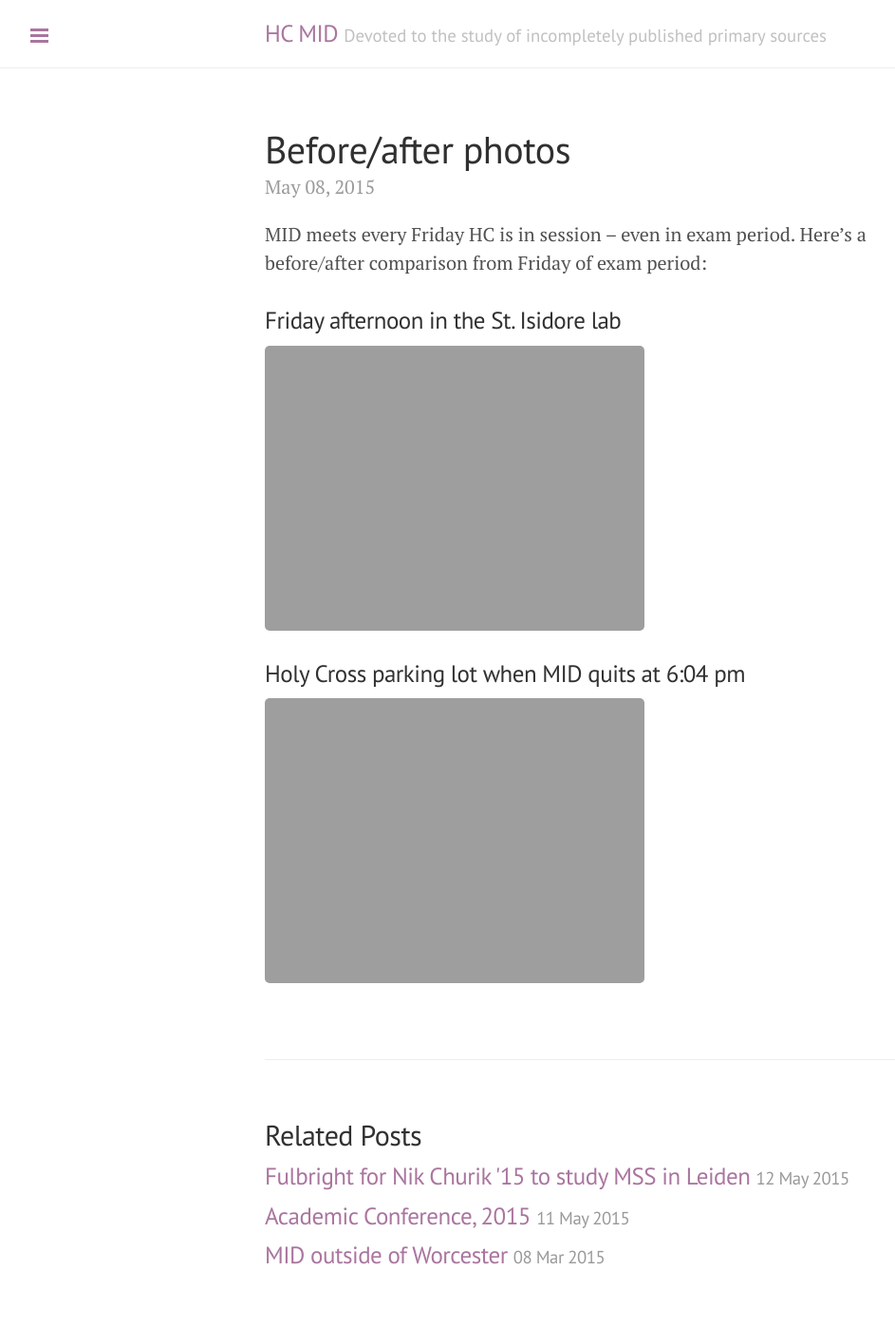
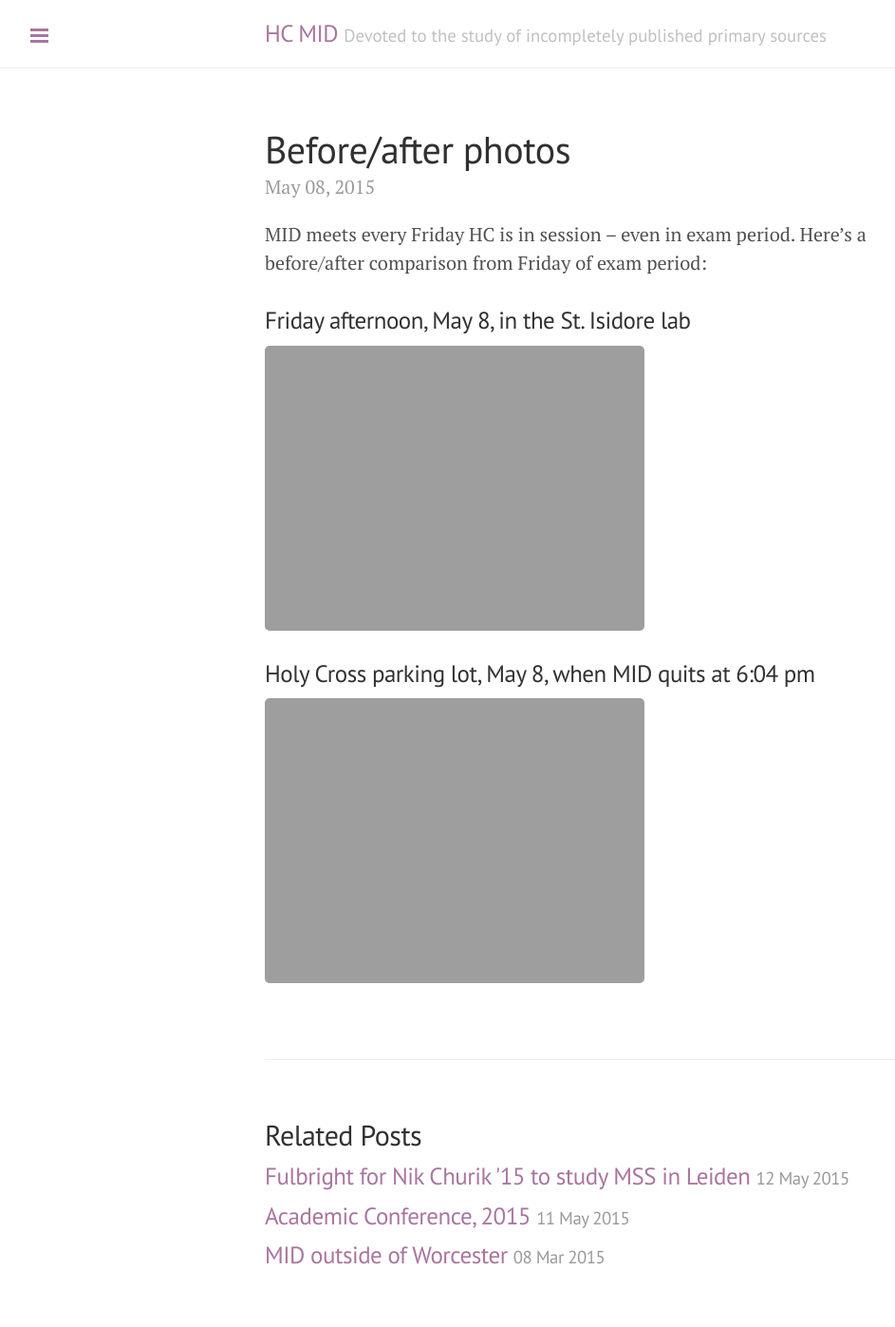
Before and after one commit to HCMID/HCMID.github.io, a Jekyll site: the page built from _posts/2015-05-08-before_after.md, in a window 1280 px wide. Shown: the whole page at 95% size, without its empty margins (1-944 px from the left). Built offline with Jekyll 4.4.1, drawn with Linux system fonts in a browser that asks for light colours.

Commit message:
Update headers

```diff
--- a/_posts/2015-05-08-before_after.md
+++ b/_posts/2015-05-08-before_after.md
@@ -6,12 +6,12 @@ title: "Before/after photos"
 
 MID meets every Friday HC is in session -- even in exam period.  Here's a before/after comparison from Friday of exam period:
 
-### Friday afternoon in the St. Isidore lab ###
+### Friday afternoon, May 8, in the St. Isidore lab ###
 
 
 ![before](http://hcmid.github.io/imgs/before.jpg)
 
-### Holy Cross parking lot when MID quits at 6:04 pm ###
+### Holy Cross parking lot, May 8, when MID quits at 6:04 pm ###
 
 
 ![after](http://hcmid.github.io/imgs/after.jpg)
```
